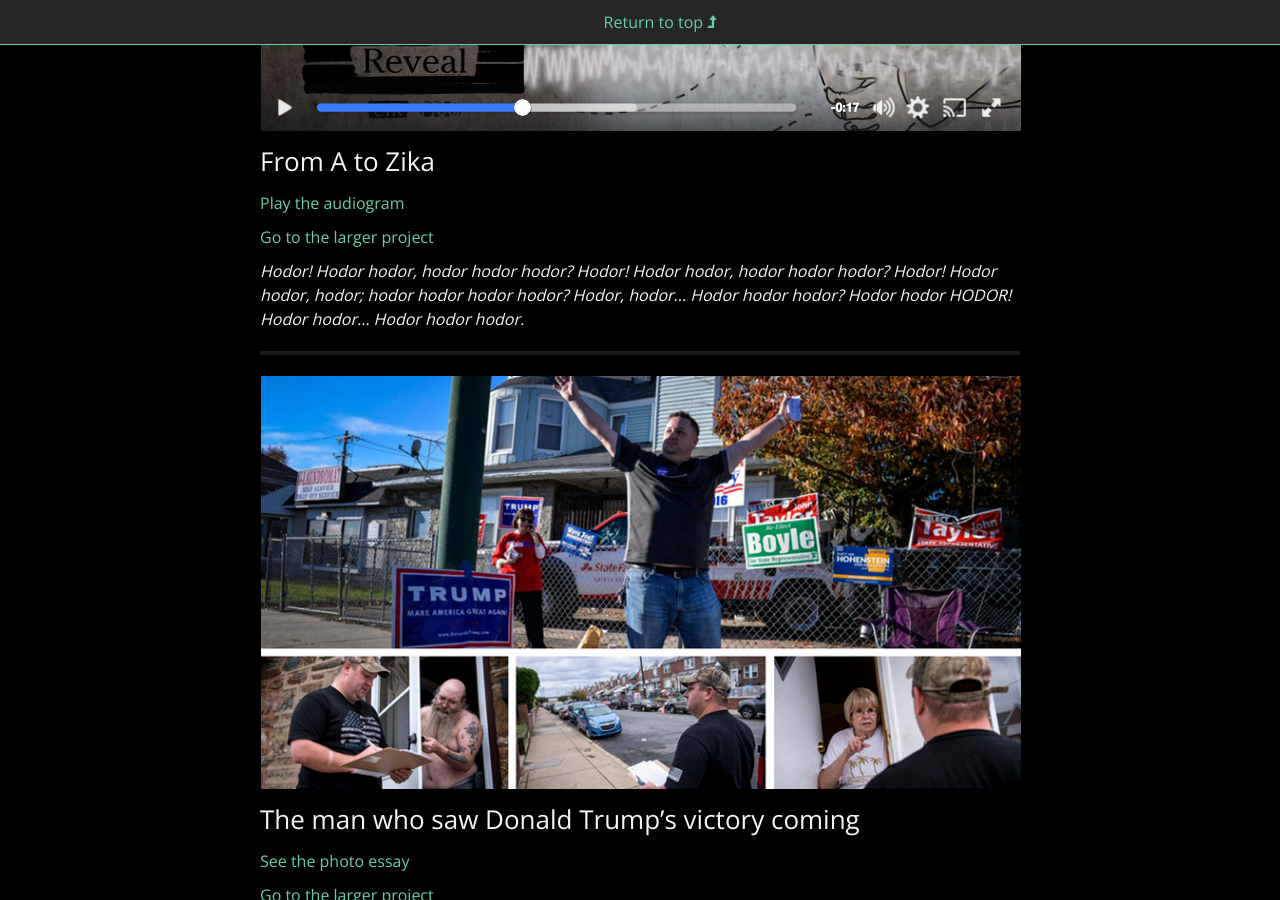
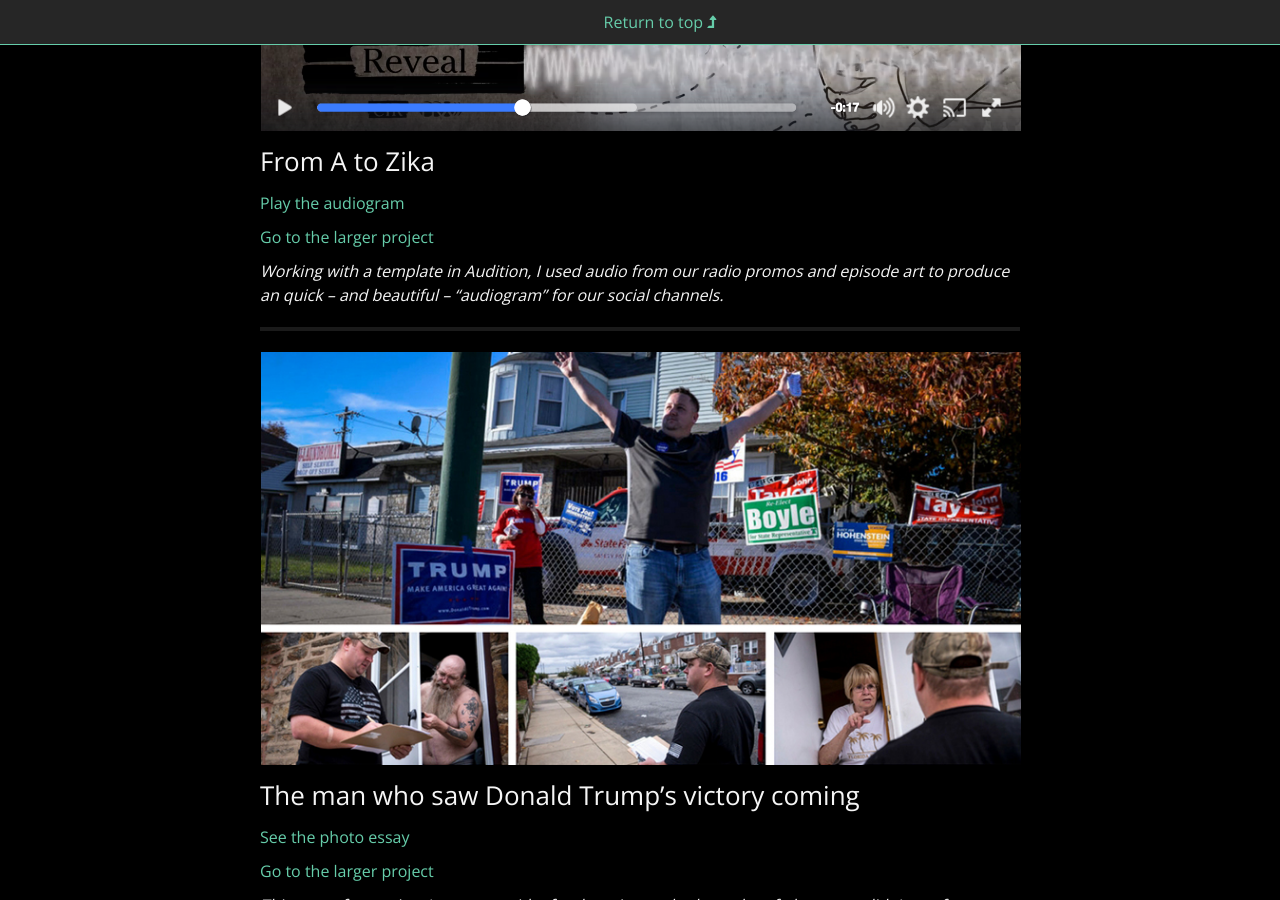
Before and after one commit to juliachanb/juliachanb.github.io, a Jekyll site: the page built from pages/portfolio.md, in a window 1280 px wide and 900 px high, scrolled down 557 px. Built offline with Jekyll 4.4.1, drawn with Linux system fonts in a browser that asks for light colours; nearby versions of some CDN libraries; some web fonts are replaced.

Commit message:
added more words

```diff
--- a/pages/portfolio.md
+++ b/pages/portfolio.md
@@ -25,7 +25,7 @@ published: true
 
 [Go to the larger project](https://www.revealnews.org/episodes/from-a-to-zika/)
 
-*Hodor! Hodor hodor, hodor hodor hodor? Hodor! Hodor hodor, hodor hodor hodor? Hodor! Hodor hodor, hodor; hodor hodor hodor hodor? Hodor, hodor... Hodor hodor hodor? Hodor hodor HODOR! Hodor hodor... Hodor hodor hodor.*
+*Working with a template in Audition, I used audio from our radio promos and episode art to produce an quick – and beautiful – "audiogram" for our social channels.*
 
 ---
 
```
